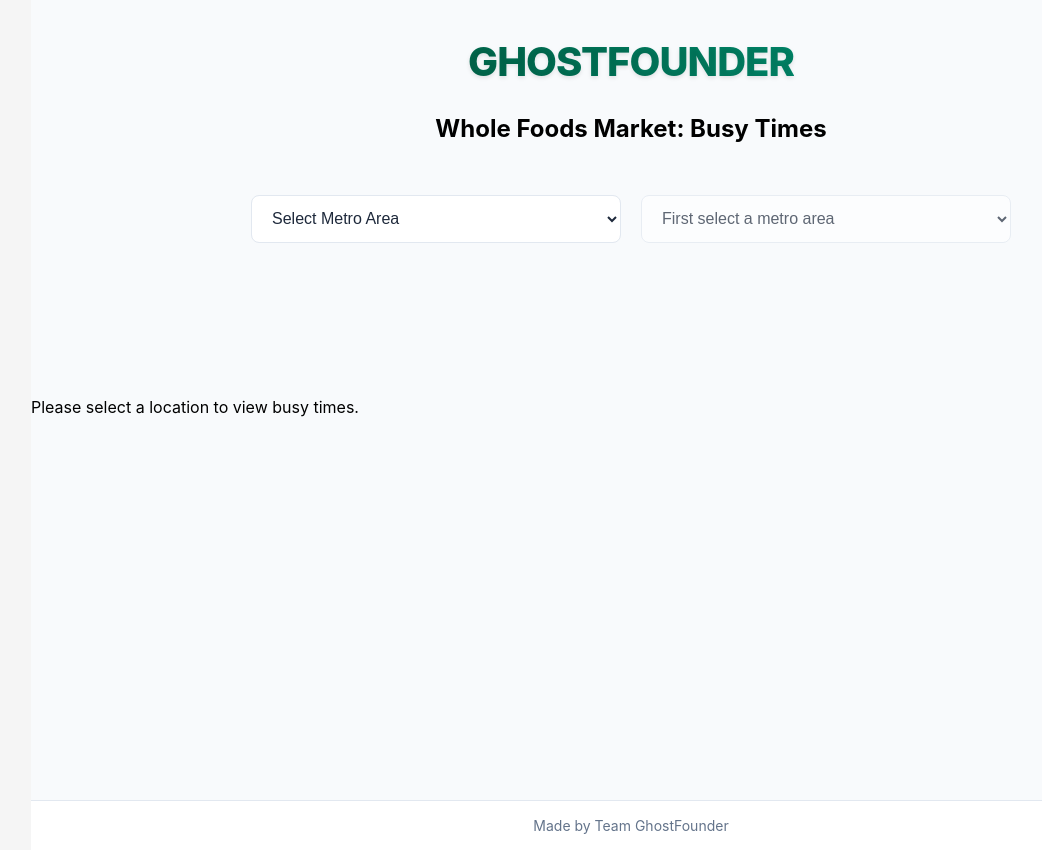
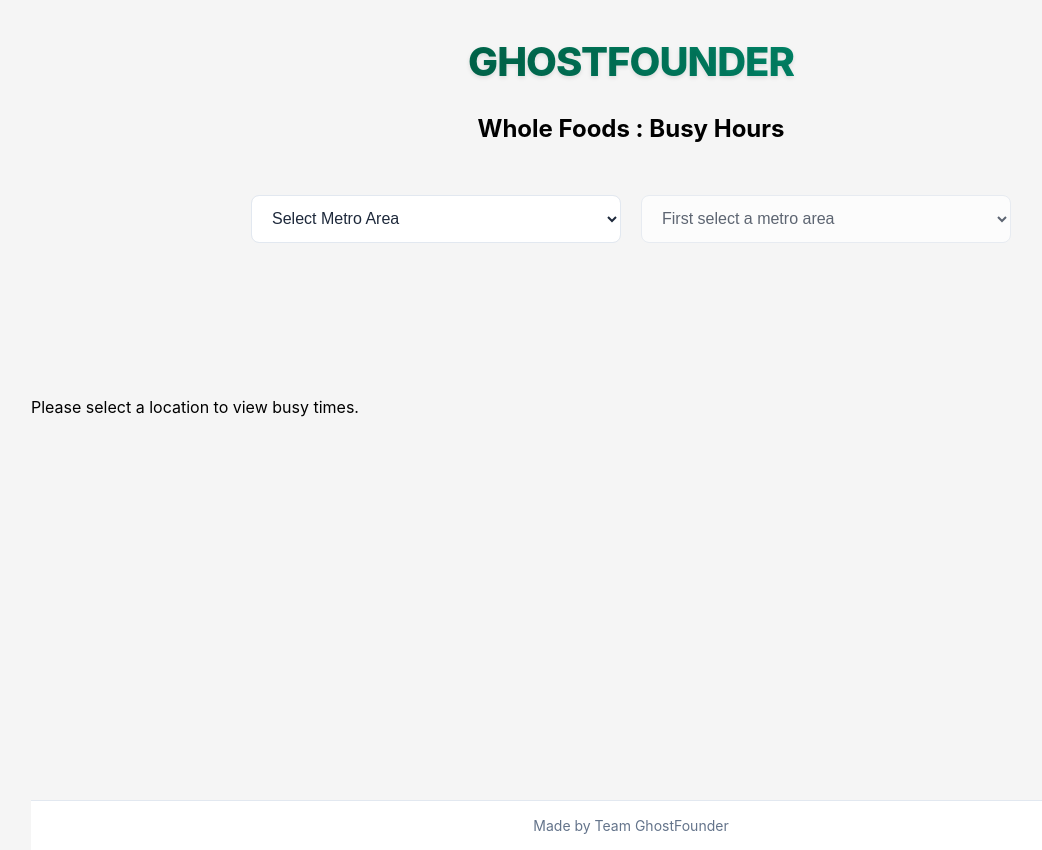
Before and after one commit to satish-gandhi/wfrush, a React (Create React App) app: page / in a window 1280 px wide. Shown: the whole page, without its empty margins (9-1051 px from the left). Built offline with nearby package versions, Linux system fonts and the light colour scheme.

Commit message:
bg color adapt

```diff
--- a/src/App.css
+++ b/src/App.css
@@ -4,7 +4,7 @@
   margin: 0 auto;
   /* Remove this line */
   /* padding: 2rem 1rem; */
-  background-color: #f8fafc;
+  background-color: #f5f5f5;
   min-height: 100vh;
   position: relative;
   overflow-x: hidden;
--- a/src/components/LocationSelector.js
+++ b/src/components/LocationSelector.js
@@ -32,7 +32,7 @@
                 marginBottom: '2rem'
             }}>
                 <h1 className="ghostfounder-logo">GhostFounder</h1>
-                <h2 className="text-xl text-gray-600">Whole Foods Market: Busy Times</h2>
+                <h2 className="text-xl text-gray-600">Whole Foods : Busy Hours</h2>
             </div>
 
             <div style={{
```
